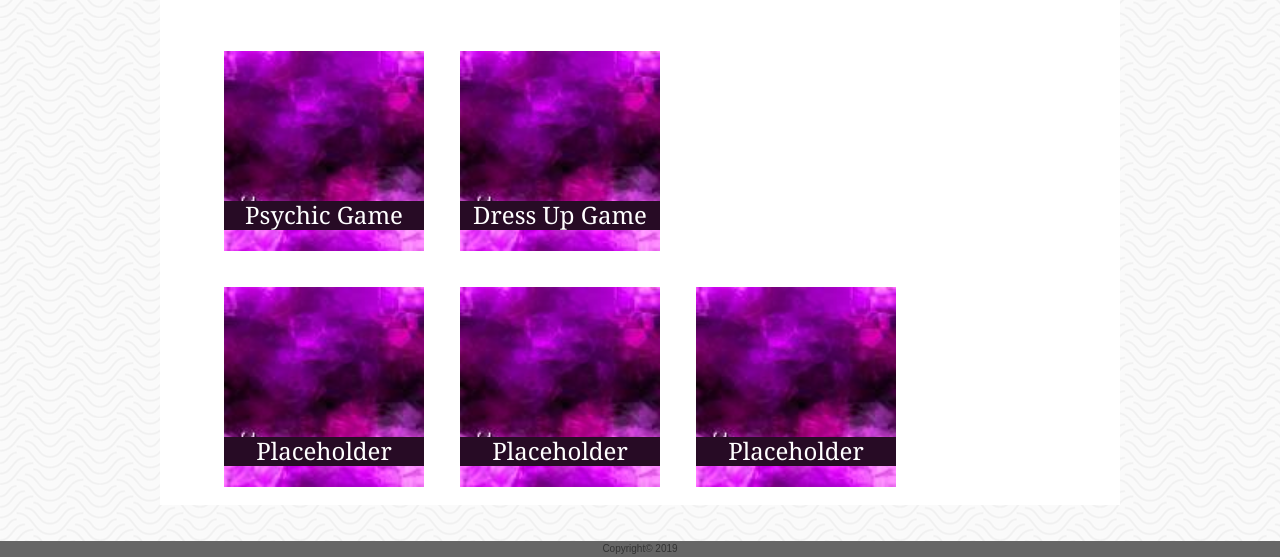
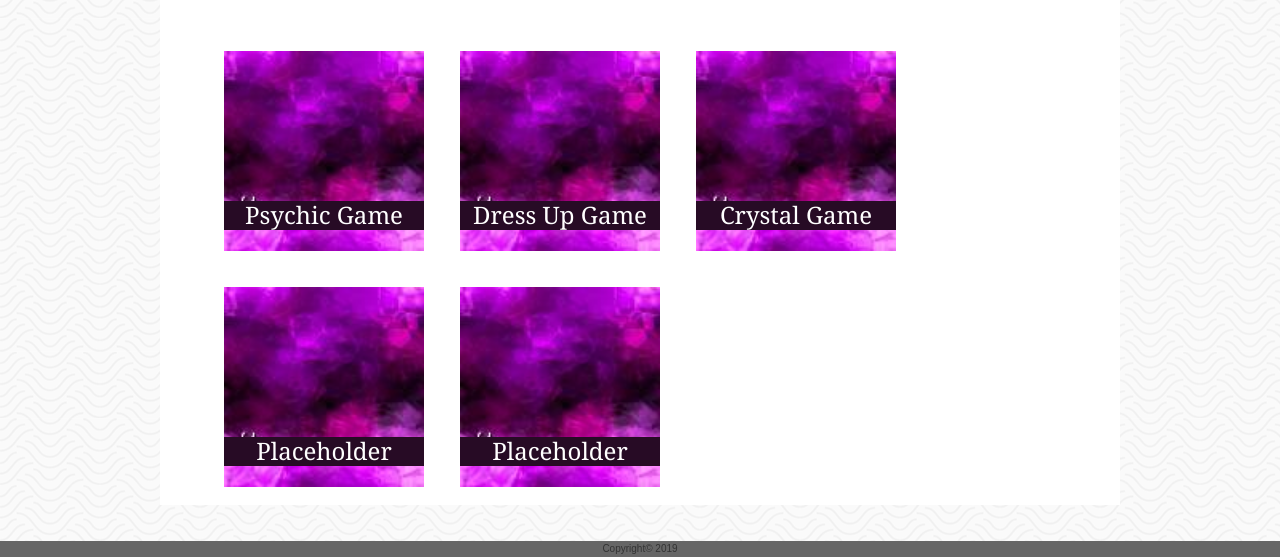
Before and after one commit to elizairwin/elizairwin.github.io, a plain HTML site: page portfolio.html in a window 1280 px wide. Shown: the part 315-872 px from the top of the page. Drawn offline with nearby package versions, Linux system fonts and the light colour scheme.

Commit message:
updated links

```diff
--- a/portfolio.html
+++ b/portfolio.html
@@ -49,7 +49,7 @@
 					<a href="https://elizairwin.github.io/unit-4-game/"><h2>Dress Up Game</h2><a>
 				</div>
 				<div class="eliza c">
-					<h2>Placeholder</h2>
+					<a href="https://elizairwin.github.io/Crystal-Game/"><h2>Crystal Game</h2><a>
 				</div>
 				<div class="eliza d">
 					<h2>Placeholder</h2>
```
